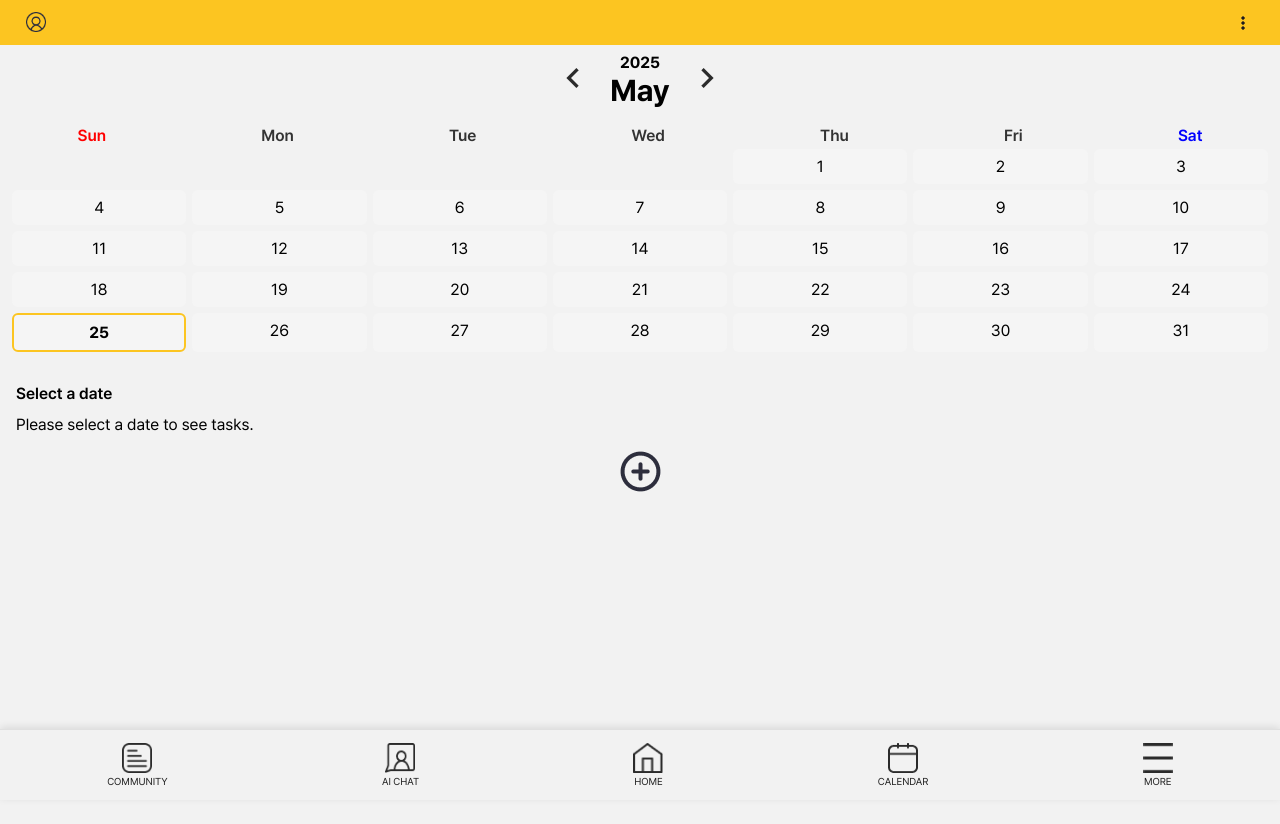
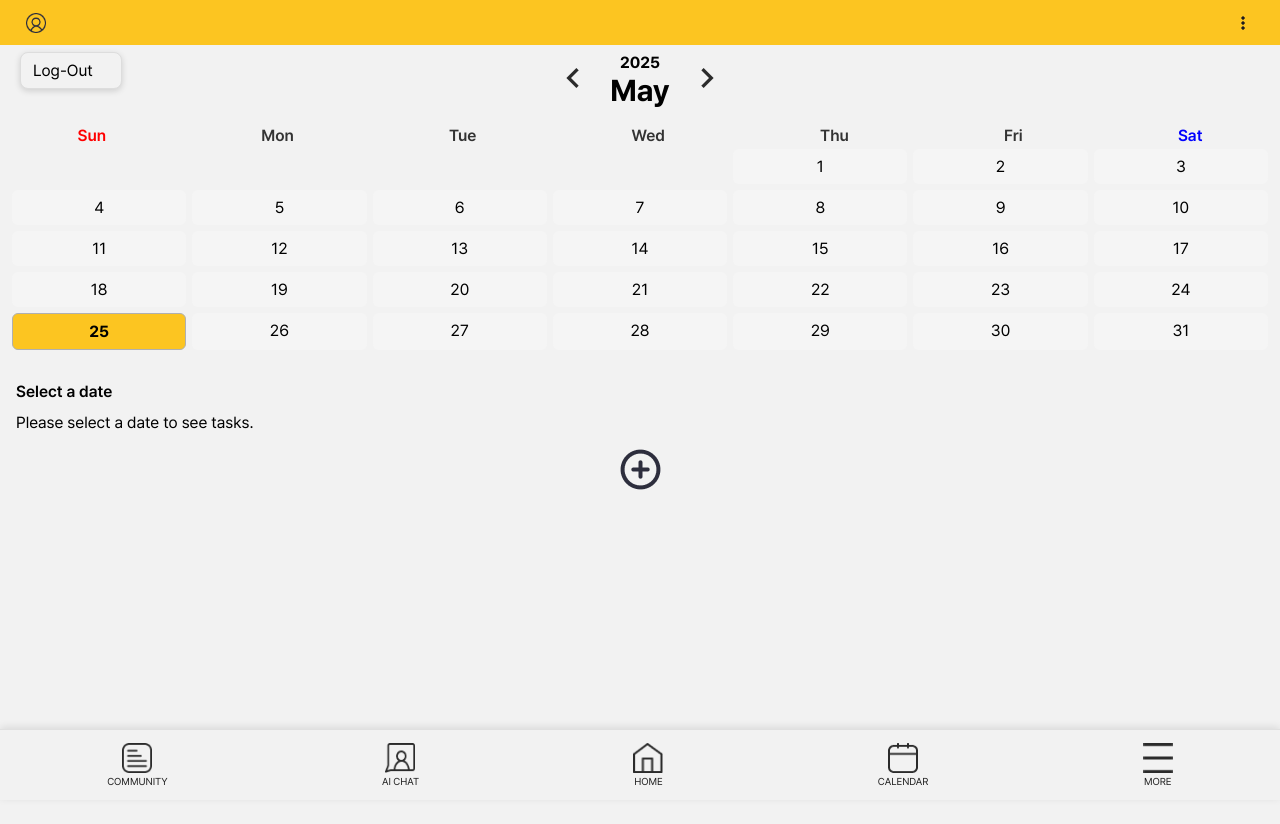
Before and after one commit to Ryu-Jemu/navi-app, a React (Create React App) app: page /calendar in a window 1280 px wide. Both pictures are taken after a click on the picture 35 px from the left and 22 px from the top of the page. Shown: the top 824 px of the page. Built offline with nearby package versions, Linux system fonts and the light colour scheme.

Commit message:
Add popup menu: Log-Out

```diff
--- a/src/pages/CalendarPage.css
+++ b/src/pages/CalendarPage.css
@@ -11,11 +11,13 @@
   justify-content: space-between;
   align-items: center;
   padding: 12px 20px;
+  position: relative; /* 팝업 absolute 기준 */
 }
 
 .icon {
   height: 24px;
   object-fit: contain;
+  cursor: pointer;
 }
 
 .icon.profile {
@@ -70,12 +72,13 @@
 }
 
 .day-cell.today {
-  border: 2px solid var(--main-yellow);
+  background-color: var(--main-yellow);
+  border: 1px solid var(--gray-1);
   font-weight: bold;
 }
 
 .day-cell.selected {
-  background-color: rgba(252, 197, 33, 0.4);
+  box-sizing: border-box;
   border: 2px solid var(--main-yellow);
   font-weight: bold;
 }
@@ -148,16 +151,29 @@
   font-weight: 600;
 }
 
-.popup-menu {
+/* 팝업 공통 */
+.popup-menu,
+.popup-logout {
   position: absolute;
   top: 40px;
-  right: 0;
   background-color: var(--white);
   border: 1px solid #ddd;
   border-radius: 8px;
   box-shadow: 0 2px 6px rgba(0, 0, 0, 0.15);
   z-index: 100;
   width: 100px;
+}
+
+.popup-menu {
+  right: 0;
+}
+
+.popup-logout {
+  left: 0;
+}
+
+.profile-container {
+  position: relative;
 }
 
 .popup-item {
--- a/src/pages/CalendarPage.jsx
+++ b/src/pages/CalendarPage.jsx
@@ -1,20 +1,38 @@
-import React, { useState } from 'react';
+// CalendarPage.jsx
+import React, { useState, useRef, useEffect } from 'react';
 import './CalendarPage.css';
 import BottomNav from '../BottomNav/BottomNav';
 import ProfileIcon from '../assets/Profile_Icon.png';
 import ListIcon from '../assets/List_Icon.png';
 import PlusIcon from '../assets/Plus_Icon.png';
-import MoveLeftIcon from '../assets/MoveLeft_Icon.png'
-import MoveRightIcon from '../assets/MoveRight_Icon.png'
+import MoveLeftIcon from '../assets/MoveLeft_Icon.png';
+import MoveRightIcon from '../assets/MoveRight_Icon.png';
 
 const CalendarPage = () => {
   const today = new Date();
   const [currentYear, setCurrentYear] = useState(today.getFullYear());
   const [currentMonth, setCurrentMonth] = useState(today.getMonth());
   const [selectedDate, setSelectedDate] = useState(null);
-  const [showMenu, setShowMenu] = useState(false);
-  // eslint-disable-next-line
-  const [selectedFilter, setSelectedFilter] = useState(null);
+  const [showProfileMenu, setShowProfileMenu] = useState(false);
+  const [showListMenu, setShowListMenu] = useState(false);
+
+  const profileRef = useRef(null);
+  const listRef = useRef(null);
+
+  useEffect(() => {
+    const handleClickOutside = (event) => {
+      if (profileRef.current && !profileRef.current.contains(event.target)) {
+        setShowProfileMenu(false);
+      }
+      if (listRef.current && !listRef.current.contains(event.target)) {
+        setShowListMenu(false);
+      }
+    };
+    document.addEventListener('mousedown', handleClickOutside);
+    return () => {
+      document.removeEventListener('mousedown', handleClickOutside);
+    };
+  }, []);
 
   const firstDay = new Date(currentYear, currentMonth, 1).getDay();
   const totalDays = new Date(currentYear, currentMonth + 1, 0).getDate();
@@ -27,12 +45,10 @@ const CalendarPage = () => {
     calendarCells.push(i);
   }
 
-  const toggleMenu = () => setShowMenu(!showMenu);
-
   const handleFilterClick = (filter) => {
     alert(`Selected: ${filter}`);
-    setSelectedFilter(filter);
-    setShowMenu(false);
+    setShowProfileMenu(false);
+    setShowListMenu(false);
   };
 
   const handlePrevMonth = () => {
@@ -63,11 +79,20 @@ const CalendarPage = () => {
   return (
     <div className="calendar-page">
       <header className="calendar-header">
-        <img src={ProfileIcon} alt="Profile" className="icon profile" />
-        <div className="menu-container">
-          <img src={ListIcon} alt="More" className="icon menu" onClick={toggleMenu} />
-          {showMenu && (
-            <div className="popup-menu">
+        <div className="profile-container" ref={profileRef}>
+          <img src={ProfileIcon} alt="Profile" className="icon profile" onClick={() => setShowProfileMenu(!showProfileMenu)} />
+          {showProfileMenu && (
+            <div className="popup-logout left-align">
+              <div className="popup-item" onClick={() => handleFilterClick('Log-Out')}>
+                Log-Out
+              </div>
+            </div>
+          )}
+        </div>
+        <div className="menu-container" ref={listRef}>
+          <img src={ListIcon} alt="More" className="icon menu" onClick={() => setShowListMenu(!showListMenu)} />
+          {showListMenu && (
+            <div className="popup-menu right-align">
               <div className="popup-item" onClick={() => handleFilterClick('VISA')}>
                 VISA
               </div>
@@ -81,7 +106,7 @@ const CalendarPage = () => {
 
       <div className="month-navigation">
         <button onClick={handlePrevMonth} className="arrow-button">
-          <img src={MoveLeftIcon} alt="PreMonth" />
+          <img src={MoveLeftIcon} alt="Previous Month" />
         </button>
         <div className="month-text">
           {currentYear}
@@ -89,29 +114,27 @@ const CalendarPage = () => {
           <span>{monthNames[currentMonth]}</span>
         </div>
         <button onClick={handleNextMonth} className="arrow-button">
-        <img src={MoveRightIcon} alt="NextMonth" />
+          <img src={MoveRightIcon} alt="Next Month" />
         </button>
       </div>
 
       <div className="weekday-row">
         {['Sun', 'Mon', 'Tue', 'Wed', 'Thu', 'Fri', 'Sat'].map((day, idx) => (
-          <div key={idx} className={`weekday ${day.toLowerCase()}`}>{day}</div>
-        ))}
+          <div
+            key={idx}
+            className={`weekday ${
+              day === 'Sun' ? 'sun' : day === 'Sat' ? 'sat' : ''
+            }`}
+          >
+            {day}
+          </div>        ))}
       </div>
 
       <div className="calendar-grid">
         {calendarCells.map((day, i) => (
           <div
             key={i}
-            className={`day-cell
-              ${day === today.getDate() &&
-              currentMonth === today.getMonth() &&
-              currentYear === today.getFullYear()
-                ? 'today'
-                : ''}
-              ${selectedDate === day ? 'selected' : ''}
-              ${day === null ? 'empty' : ''}
-            `}
+            className={`day-cell ${day === today.getDate() && currentMonth === today.getMonth() && currentYear === today.getFullYear() ? 'today' : ''} ${selectedDate === day ? 'selected' : ''} ${day === null ? 'empty' : ''}`}
             onClick={() => day && setSelectedDate(day)}
           >
             {day || ''}
@@ -129,10 +152,10 @@ const CalendarPage = () => {
           {selectedDate ? (
             <>
               <div className="task-card">
-                <span role="img" aria-label="task">📄</span> Task for {selectedDate}
+                📄 Task for {selectedDate}
               </div>
               <div className="task-card urgent">
-                <span role="img" aria-label="urgent">📌</span> Urgent task for {selectedDate}
+                📌 Urgent task for {selectedDate}
               </div>
             </>
           ) : (
@@ -140,7 +163,7 @@ const CalendarPage = () => {
           )}
         </div>
         <div className="plus-button-container">
-          <img src={PlusIcon} alt="Add Task" className="plus-button" />
+          <img src={PlusIcon} alt="Add Task" className="plus-button" onClick={() => alert('Add Task clicked')} />
         </div>
       </div>
 
```
Also changed, not shown: src/assets/Anon_Icon.png (added).
